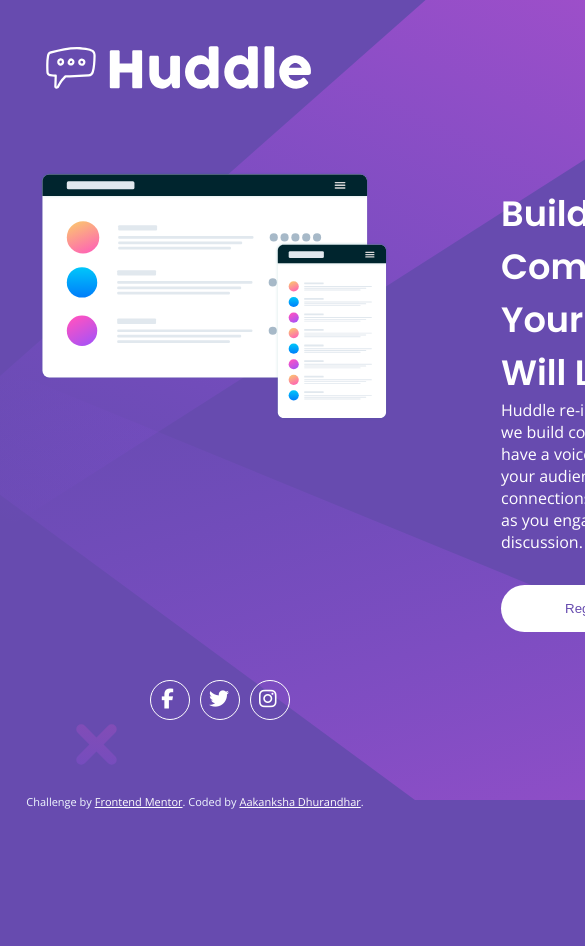
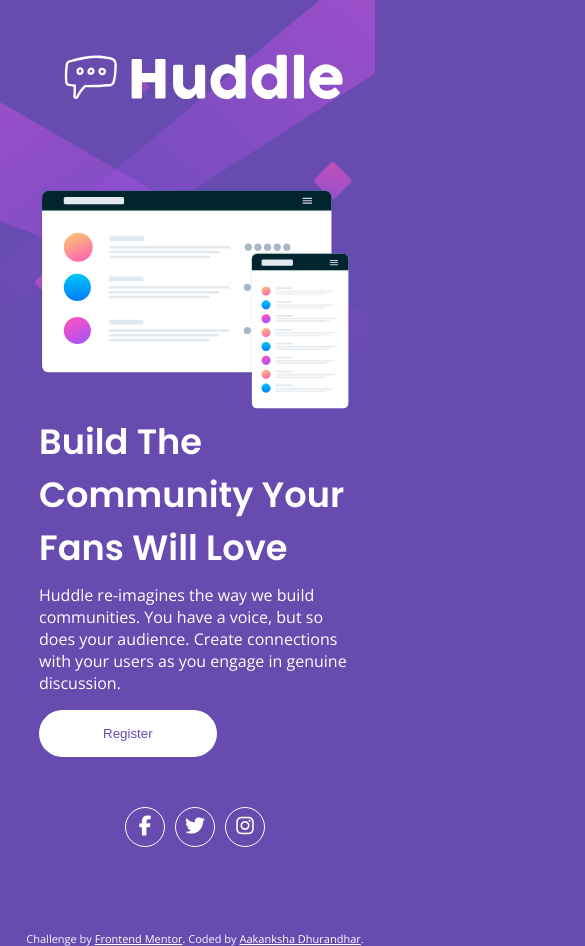
Before and after one commit to aakankshadhurandhar/huddle-landing-page-with-single-introductory-section-frontmentor.io, a plain HTML site: page index.html in a window 390 px wide. Shown: the top 946 px of the page, 585 px wide, since content can reach past the window. Before the commit the page ends 844 px from the top, so only its background shows below. Drawn offline with nearby package versions, Linux system fonts and the light colour scheme.

Commit message:
Update styles.css

```diff
--- a/styles.css
+++ b/styles.css
@@ -21,17 +21,23 @@ background-repeat: no-repeat;
 
 }
 /**header logo **/
-.logo{
-    padding: 2rem;
-}
+.logo {
+
+    padding-top: 40px;
+    padding-left: 140px;
+
+
+  }
 /** container make it such that two div side by side**/
 section{
     display: flex;
-    width: 80%;
-    margin: auto;
-    padding-top: 2rem;
-    color: white;
-    gap:7rem;
+  justify-content: center;
+  /* align-items: center; */
+  margin: auto;
+  width: 80%;
+  gap: 80px;
+  color: #ffffff;
+  padding-top: 70px;
 
 
 }
@@ -40,7 +46,7 @@ section{
  h1{
     font-family: var(--poppins);
     font-size: 2.2rem;
-    padding-top: 1rem;
+    padding: top 40px;
     font-weight: 600;
 }
 h4,p,a{
@@ -51,9 +57,9 @@ h4,p,a{
 }
 h4{
     font-weight: 400;
-    padding: top 40px;;
-    padding-bottom: 2rem;
-    font-size: 1rem;
+   padding-top: 10px;
+   padding: auto;
+   padding-bottom: 1rem;
 
 }
 /**button css **/
@@ -108,14 +114,56 @@ transition: all 0.3s ease 0s;
         gap: 10px;
         padding-right: 100px;
         padding-bottom: 10px;
-        padding-top: 3rem;
+
 
       }
     .custom-icon :hover{
         color: var(--violet);
 
     }
-    @media (max-width: 1024px) {
+    .fix-editor{
+        display: none;
+    }
+    @media (max-width: 786px) {
+        body {
+          background-image: url(images/bg-mobile.svg);
+        }
+
+        .container {
+          display: flex;
+          flex-direction: column;
+        }
+
+        .img {
+          width: 100%;
+          height: auto;
+        }
+
+        .logo {
+          padding-left: 50px;
+        }
+
+
+        .icon {
+          text-align: center;
+        }
+
+        section {
+          gap: 0px;
+        }
+
+        .icon-wrapper {
+          display: flex;
+          flex-direction: row;
+          justify-content: center;
+          padding-top: 50px;
+          padding-right: 0px;
+          padding-bottom: 20px;
+
+        }
+      }
+
+      @media (max-width: 1024px) {
         img {
 
           width: 350px;
```
